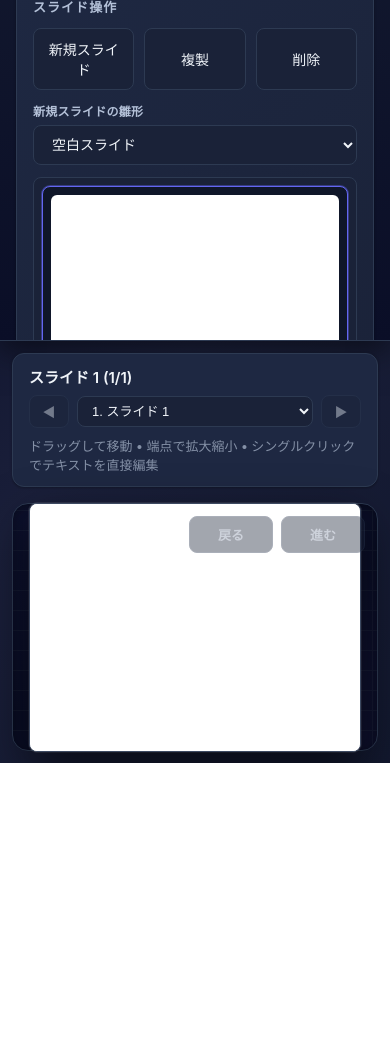
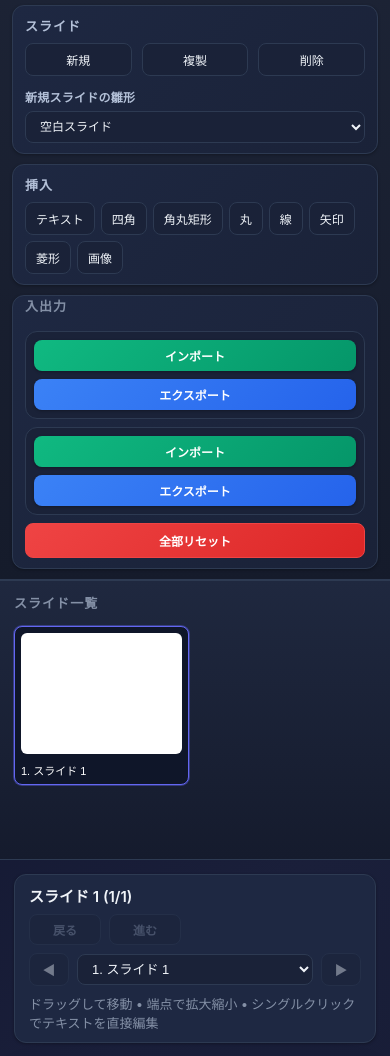
Before and after one commit to aki0912/svg_editor, a website: page index.html in a window 390 px wide. Shown: the part 81-1137 px from the top of the page. Before the commit the page ends 844 px from the top, so only its background shows below. Drawn offline with Linux system fonts and the light colour scheme.

Commit message:
feat: PPTXスタイルのレイアウトを実装し、UIを改善

```diff
--- a/index.html
+++ b/index.html
@@ -8,13 +8,17 @@
     <link rel="stylesheet" href="styles.css" />
   </head>
   <body>
-    <div class="app-shell">
-      <aside class="left">
-        <h1>SVG Slide Editor</h1>
-        <section class="panel slide-controls">
-          <h2>スライド操作</h2>
+    <div class="app-shell pptx-layout">
+      <header class="top-ribbon">
+        <div class="ribbon-brand">
+          <h1>SVG Slide Editor</h1>
+          <p>PPTXスタイル編集レイアウト</p>
+        </div>
+
+        <section class="panel ribbon-block slide-controls">
+          <h2>スライド</h2>
           <div class="toolbar-group slide-action-buttons">
-            <button id="new-slide">新規スライド</button>
+            <button id="new-slide">新規</button>
             <button id="duplicate-slide">複製</button>
             <button id="delete-slide">削除</button>
           </div>
@@ -27,11 +31,10 @@
               <option value="two-column">二列レイアウト</option>
             </select>
           </label>
-          <div id="slide-overview" class="slide-overview" aria-label="スライド一覧（サムネイル）"></div>
         </section>
 
-        <section class="panel object-controls">
-          <h2>オブジェクト追加</h2>
+        <section class="panel ribbon-block object-controls">
+          <h2>挿入</h2>
           <div class="toolbar-group">
             <button id="add-text">テキスト</button>
             <button id="add-rect">四角</button>
@@ -44,6 +47,50 @@
           </div>
         </section>
 
+        <section class="panel ribbon-block actions">
+          <h2>入出力</h2>
+          <div class="actions-row actions-row-inline">
+            <span class="actions-label">JSON</span>
+            <button id="import-json-button" type="button" class="action-btn action-import">インポート</button>
+            <button id="export-json" class="action-btn action-export">エクスポート</button>
+            <input id="import-json" type="file" accept="application/json,.json" />
+          </div>
+          <div class="actions-row actions-row-inline">
+            <span class="actions-label">SVG</span>
+            <button id="import-svg-button" type="button" class="action-btn action-import">インポート</button>
+            <button id="export-svg" class="action-btn action-export">エクスポート</button>
+            <input id="import-svg" type="file" accept=".svg,image/svg+xml" />
+          </div>
+          <button id="reset-state">全部リセット</button>
+        </section>
+      </header>
+
+      <aside class="slides-pane">
+        <h2>スライド一覧</h2>
+        <div id="slide-overview" class="slide-overview" aria-label="スライド一覧（サムネイル）"></div>
+      </aside>
+
+      <main class="main">
+        <header class="status-bar">
+          <span id="slide-title"></span>
+          <div class="history-controls" aria-label="履歴操作">
+            <button id="undo-action" type="button" class="history-btn" disabled>戻る</button>
+            <button id="redo-action" type="button" class="history-btn" disabled>進む</button>
+          </div>
+          <div class="slide-nav-inline" aria-label="スライド切り替え">
+            <button id="canvas-prev-slide" type="button">◀</button>
+            <select id="canvas-slide-jump" aria-label="スライド直接選択"></select>
+            <button id="canvas-next-slide" type="button">▶</button>
+          </div>
+          <span id="instructions">ドラッグして移動 • 端点で拡大縮小 • シングルクリックでテキストを直接編集</span>
+        </header>
+
+        <section class="canvas-wrap">
+          <svg id="canvas" xmlns="http://www.w3.org/2000/svg" role="img" aria-label="スライドキャンバス"></svg>
+        </section>
+      </main>
+
+      <aside class="inspector-pane">
         <section class="properties">
           <h2>プロパティ</h2>
           <label>
@@ -148,43 +195,7 @@
             <button id="delete-element" disabled>要素削除</button>
           </div>
         </section>
-
-        <section class="actions">
-          <div class="actions-row actions-row-inline">
-            <span class="actions-label">JSON</span>
-            <button id="import-json-button" type="button" class="action-btn action-import">インポート</button>
-            <button id="export-json" class="action-btn action-export">エクスポート</button>
-            <input id="import-json" type="file" accept="application/json,.json" />
-          </div>
-          <div class="actions-row actions-row-inline">
-            <span class="actions-label">SVG</span>
-            <button id="import-svg-button" type="button" class="action-btn action-import">インポート</button>
-            <button id="export-svg" class="action-btn action-export">エクスポート</button>
-            <input id="import-svg" type="file" accept=".svg,image/svg+xml" />
-          </div>
-          <button id="reset-state">全部リセット</button>
-        </section>
       </aside>
-
-      <main class="main">
-        <header class="status-bar">
-          <span id="slide-title"></span>
-          <div class="slide-nav-inline" aria-label="スライド切り替え">
-            <button id="canvas-prev-slide" type="button">◀</button>
-            <select id="canvas-slide-jump" aria-label="スライド直接選択"></select>
-            <button id="canvas-next-slide" type="button">▶</button>
-          </div>
-          <span id="instructions">ドラッグして移動 • 端点で拡大縮小 • シングルクリックでテキストを直接編集</span>
-        </header>
-
-        <section class="canvas-wrap">
-          <svg id="canvas" xmlns="http://www.w3.org/2000/svg" role="img" aria-label="スライドキャンバス"></svg>
-          <div class="history-controls" aria-label="履歴操作">
-            <button id="undo-action" type="button" class="history-btn" disabled>戻る</button>
-            <button id="redo-action" type="button" class="history-btn" disabled>進む</button>
-          </div>
-        </section>
-      </main>
     </div>
 
     <script src="src/commands/elementCommands.js"></script>
--- a/styles.css
+++ b/styles.css
@@ -492,7 +492,7 @@ input[type="color"]::-webkit-color-swatch {
 
 .status-bar {
   display: flex;
-  justify-content: space-between;
+  justify-content: flex-start;
   align-items: center;
   gap: 20px;
   padding: 14px 20px;
@@ -527,24 +527,21 @@ input[type="color"]::-webkit-color-swatch {
 }
 
 .history-controls {
-  position: absolute;
-  top: 12px;
-  right: 12px;
-  display: flex;
+  position: static;
+  display: inline-flex;
   gap: 8px;
-  align-items: flex-start;
+  align-items: center;
   margin-left: 0;
-  z-index: 5;
 }
 
 .history-btn {
-  min-width: 84px;
-  padding: 8px 12px;
+  min-width: 72px;
+  padding: 6px 10px;
   border-radius: var(--radius-sm);
   background: linear-gradient(135deg, var(--success) 0%, #047857 100%);
   color: white;
   border: 1px solid var(--success);
-  font-size: 13px;
+  font-size: 12px;
   font-weight: 600;
   white-space: nowrap;
 }
@@ -614,6 +611,7 @@ input[type="color"]::-webkit-color-swatch {
 #instructions {
   color: var(--text-muted);
   font-size: 13px;
+  margin-left: auto;
 }
 
 .canvas-wrap {
@@ -778,6 +776,10 @@ input[type="color"]::-webkit-color-swatch {
     flex: 1;
   }
 
+  #instructions {
+    margin-left: 0;
+  }
+
   .canvas-wrap {
     padding: 16px;
   }
@@ -792,15 +794,8 @@ input[type="color"]::-webkit-color-swatch {
   }
 
   .history-controls {
-    position: absolute;
-    top: 12px;
-    right: 12px;
+    align-self: flex-start;
     margin-left: 0;
-    margin-top: 0;
-    align-self: flex-start;
-    justify-self: end;
-    margin-right: 0;
-    right: 12px;
   }
 }
 
@@ -825,3 +820,225 @@ input[type="color"]::-webkit-color-swatch {
   outline: 2px solid var(--accent-primary);
   outline-offset: 2px;
 }
+
+/* PPTX style layout */
+.pptx-layout {
+  display: grid;
+  grid-template-columns: 250px minmax(0, 1fr) 360px;
+  grid-template-rows: auto minmax(0, 1fr);
+  grid-template-areas:
+    'ribbon ribbon ribbon'
+    'slides main inspector';
+  height: 100vh;
+  overflow: hidden;
+}
+
+.top-ribbon {
+  grid-area: ribbon;
+  display: grid;
+  grid-template-columns: 220px minmax(260px, 0.8fr) minmax(420px, 1.5fr) minmax(280px, 0.9fr);
+  gap: 10px;
+  align-items: stretch;
+  padding: 10px 12px;
+  background: linear-gradient(180deg, #1d2436 0%, #151b2b 100%);
+  border-bottom: 1px solid var(--border);
+  overflow-x: auto;
+}
+
+.ribbon-brand {
+  display: flex;
+  flex-direction: column;
+  justify-content: center;
+  padding: 10px 12px;
+  border: 1px solid var(--border);
+  border-radius: var(--radius-md);
+  background: linear-gradient(135deg, var(--surface) 0%, var(--bg-tertiary) 100%);
+  min-width: 200px;
+}
+
+.ribbon-brand h1 {
+  margin: 0;
+  font-size: 18px;
+}
+
+.ribbon-brand p {
+  margin: 6px 0 0;
+  color: var(--text-muted);
+  font-size: 12px;
+}
+
+.ribbon-block {
+  margin: 0;
+  min-width: 220px;
+}
+
+.top-ribbon .panel {
+  padding: 10px 12px;
+}
+
+.top-ribbon .panel h2 {
+  margin-bottom: 8px;
+}
+
+.top-ribbon .toolbar-group {
+  gap: 6px;
+}
+
+.top-ribbon button,
+.top-ribbon input[type='text'],
+.top-ribbon input[type='number'],
+.top-ribbon select {
+  padding: 7px 10px;
+  font-size: 12px;
+}
+
+.top-ribbon .actions {
+  display: grid;
+  gap: 8px;
+  padding-top: 0;
+}
+
+.top-ribbon .actions-row {
+  padding: 8px;
+}
+
+.top-ribbon #reset-state {
+  padding: 8px 10px;
+  font-size: 12px;
+}
+
+.top-ribbon .slide-template-control {
+  margin-bottom: 0;
+}
+
+.slides-pane {
+  grid-area: slides;
+  border-right: 1px solid var(--border);
+  background: linear-gradient(180deg, #1f283f 0%, #151b2d 100%);
+  padding: 12px 10px;
+  display: flex;
+  flex-direction: column;
+  gap: 8px;
+  overflow: hidden;
+}
+
+.slides-pane h2 {
+  margin: 0 4px 2px;
+}
+
+.slides-pane #slide-overview {
+  margin-top: 0;
+  max-height: none;
+  border: none;
+  background: transparent;
+  grid-template-columns: 1fr;
+  grid-auto-rows: max-content;
+  align-content: start;
+  padding: 4px;
+  flex: 1;
+}
+
+.slides-pane .slide-overview-item {
+  padding: 6px;
+}
+
+.slides-pane .slide-overview-item span {
+  font-size: 11px;
+}
+
+.pptx-layout .main {
+  grid-area: main;
+  padding: 14px;
+  min-width: 0;
+}
+
+.pptx-layout .status-bar {
+  padding: 10px 14px;
+  min-height: 46px;
+}
+
+.pptx-layout .canvas-wrap {
+  padding: 22px;
+}
+
+.pptx-layout .history-controls {
+  margin-left: 0;
+}
+
+.inspector-pane {
+  grid-area: inspector;
+  border-left: 1px solid var(--border);
+  background: linear-gradient(180deg, var(--bg-secondary) 0%, var(--bg-primary) 100%);
+  padding: 12px;
+  overflow-y: auto;
+}
+
+.inspector-pane .properties {
+  margin-bottom: 12px;
+}
+
+.inspector-pane .object-actions {
+  margin-bottom: 0;
+}
+
+@media (max-width: 1380px) {
+  .pptx-layout {
+    grid-template-columns: 230px minmax(0, 1fr) 320px;
+  }
+
+  .top-ribbon {
+    grid-template-columns: 200px minmax(220px, 0.9fr) minmax(360px, 1.5fr) minmax(250px, 0.8fr);
+  }
+}
+
+@media (max-width: 1120px) {
+  .pptx-layout {
+    grid-template-columns: 220px minmax(0, 1fr);
+    grid-template-rows: auto minmax(0, 1fr) auto;
+    grid-template-areas:
+      'ribbon ribbon'
+      'slides main'
+      'inspector inspector';
+  }
+
+  .inspector-pane {
+    border-left: none;
+    border-top: 1px solid var(--border);
+    display: grid;
+    grid-template-columns: 1fr 1fr;
+    gap: 10px;
+    align-items: start;
+  }
+}
+
+@media (max-width: 820px) {
+  .pptx-layout {
+    grid-template-columns: 1fr;
+    grid-template-rows: auto 280px minmax(420px, 1fr) auto;
+    grid-template-areas:
+      'ribbon'
+      'slides'
+      'main'
+      'inspector';
+    height: auto;
+    min-height: 100vh;
+  }
+
+  .top-ribbon {
+    grid-template-columns: 1fr;
+  }
+
+  .slides-pane {
+    border-right: none;
+    border-top: 1px solid var(--border);
+    border-bottom: 1px solid var(--border);
+  }
+
+  .slides-pane #slide-overview {
+    grid-template-columns: repeat(auto-fill, minmax(140px, 1fr));
+  }
+
+  .inspector-pane {
+    grid-template-columns: 1fr;
+  }
+}
```
